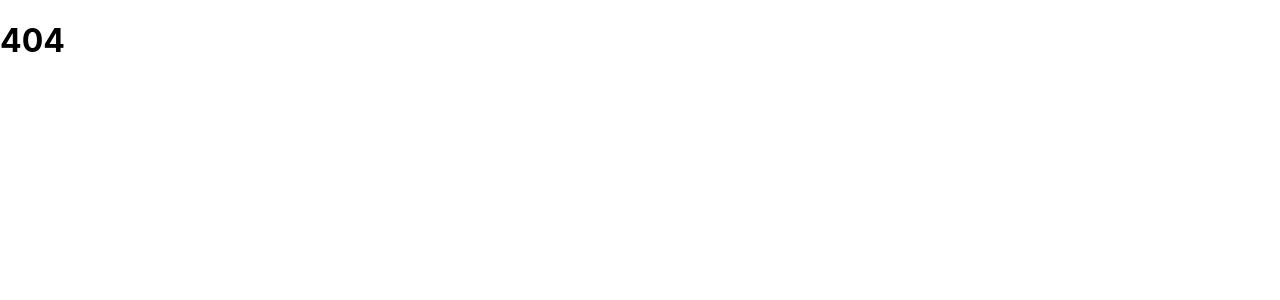
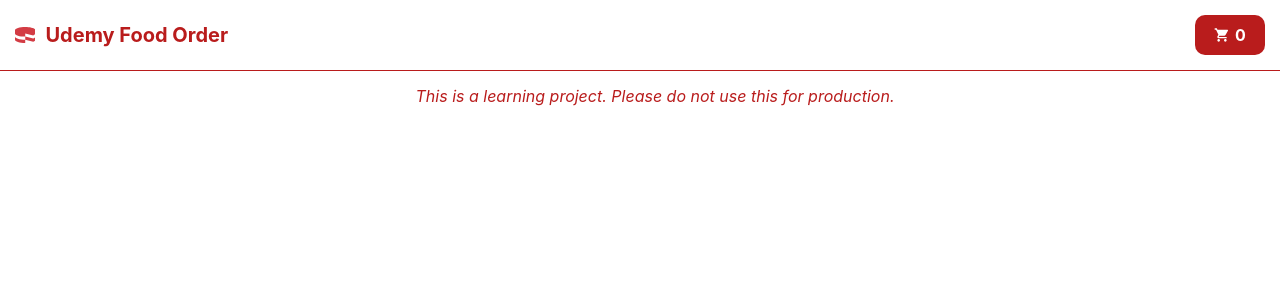
Before and after one commit to ryanfna/redux-udemy, a React (Create React App) app: page /cart in a window 1280 px wide. Shown: the top 300 px of the page. Built offline with nearby package versions, Linux system fonts and the light colour scheme.

Commit message:
ref: :art: - update register features, change some misc

```diff
--- a/src/component/header/index.tsx
+++ b/src/component/header/index.tsx
@@ -1,7 +1,7 @@
 import { useSelector } from 'react-redux'
 import { useNavigate } from 'react-router-dom'
 import styled from 'styled-components'
-import { BrandIcon } from '..'
+import { BrandIcon, ShoppingCart } from '..'
 import globalConfig from '../../config/GlobalConfig'
 
 const HeaderContainer = styled.div`
@@ -36,12 +36,20 @@ const CartIcon = styled.div`
   padding: 10px;
   background-color: #b91c1c;
   color: white;
-  border-radius: 50%;
-  aspect-ratio: 1;
+  display: flex;
+  align-items: center;
+  justify-content: center;
+  border-radius: 10px;
+  min-width: 50px;
+  cursor: pointer;
+
+  & > svg {
+    margin-right: 5px;
+  }
 `
 
 const Header = () => {
-  const counter = useSelector((state: any) => state.counter)
+  const cart = useSelector((state: any) => state.cart)
   const navigate = useNavigate()
   return (
     <HeaderContainer>
@@ -49,8 +57,9 @@ const Header = () => {
         <BrandIcon />
         <BrandTitle>{globalConfig.title}</BrandTitle>
       </Brand>
-      <CartIcon>
-        <div>{counter}</div>
+      <CartIcon onClick={() => navigate('/cart')}>
+        <ShoppingCart />
+        <div>{cart.length}</div>
       </CartIcon>
     </HeaderContainer>
   )
--- a/src/component/index.tsx
+++ b/src/component/index.tsx
@@ -18,4 +18,15 @@ function BrandIcon(props: SVGProps<SVGSVGElement>) {
   )
 }
 
-export { CenterAll, BrandIcon }
+function ShoppingCart(props: SVGProps<SVGSVGElement>) {
+  return (
+    <svg xmlns="http://www.w3.org/2000/svg" width="1em" height="1em" viewBox="0 0 24 24" {...props}>
+      <path
+        fill="currentColor"
+        d="M7 18c-1.1 0-1.99.9-1.99 2S5.9 22 7 22s2-.9 2-2s-.9-2-2-2zM1 2v2h2l3.6 7.59l-1.35 2.45c-.16.28-.25.61-.25.96c0 1.1.9 2 2 2h12v-2H7.42c-.14 0-.25-.11-.25-.25l.03-.12l.9-1.63h7.45c.75 0 1.41-.41 1.75-1.03l3.58-6.49A1.003 1.003 0 0 0 20 4H5.21l-.94-2H1zm16 16c-1.1 0-1.99.9-1.99 2s.89 2 1.99 2s2-.9 2-2s-.9-2-2-2z"></path>
+    </svg>
+  )
+}
+
+export { CenterAll }
+export { BrandIcon, ShoppingCart }
--- /dev/null
+++ b/src/pages/cart/cart.style.tsx
@@ -0,0 +1,51 @@
+import styled from 'styled-components'
+
+export const CartItemContainer = styled.div`
+  display: flex;
+  align-items: center;
+  justify-content: space-between;
+  padding: 15px;
+  border-radius: 10px;
+  border: 1px solid #b91c1c;
+  margin-bottom: 5px;
+  &:last-child {
+    margin-bottom: 0;
+  }
+`
+
+export const CartItemImage = styled.img`
+  height: 100px;
+  aspect-ratio: 3/2;
+  margin: -15px 15px -15px -15px;
+  object-fit: cover;
+  border-radius: 10px;
+`
+
+export const ButtonRemove = styled.button`
+  background-color: #b91c1c;
+  color: white;
+  border: none;
+  border-radius: 5px;
+  padding: 5px 10px;
+  cursor: pointer;
+  font-size: 1rem;
+  font-weight: bold;
+  border: 1px solid #b91c1c;
+  &:hover {
+    background-color: white;
+    color: #b91c1c;
+  }
+`
+
+export const CartListContainer = styled.div`
+  display: block;
+  width: 50%;
+  margin-left: auto;
+  padding: 15px;
+  text-align: center;
+  margin: 0 auto;
+  font-style: italic;
+  color: #b91c1c;
+  font-size: 1rem;
+  font-weight: light;
+`
--- /dev/null
+++ b/src/pages/cart/index.tsx
@@ -0,0 +1,39 @@
+import { RootState } from '@/store'
+import { FC } from 'react'
+import { useDispatch, useSelector } from 'react-redux'
+import { CartItem, removeCard } from '../../store/slices/cart.slice'
+import { ButtonRemove, CartItemContainer, CartItemImage, CartListContainer } from './cart.style'
+
+const CartInline: FC<CartItem> = ({ id, image, name, description, price }) => {
+  const dispatch = useDispatch()
+
+  const handleRemoveFromCart = (_evt: any) => {
+    if (!id) return
+    dispatch(removeCard(id))
+  }
+
+  return (
+    <CartItemContainer>
+      <CartItemImage src={image} />
+      <div>{name}</div>
+      <div>{description}</div>
+      <div>{price}</div>
+      <ButtonRemove onClick={handleRemoveFromCart}>Remove</ButtonRemove>
+    </CartItemContainer>
+  )
+}
+
+const CartPage = () => {
+  const cart = useSelector((state: RootState) => state.cart)
+  return (
+    <>
+      <CartListContainer>
+        {cart.map((item, index) => (
+          <CartInline key={index} {...item} />
+        ))}
+      </CartListContainer>
+    </>
+  )
+}
+
+export default CartPage
--- a/src/pages/feeds/FoodItem.tsx
+++ b/src/pages/feeds/FoodItem.tsx
@@ -3,6 +3,7 @@ import { FC } from 'react'
 import { useDispatch } from 'react-redux'
 import { Link } from 'react-router-dom'
 import styled from 'styled-components'
+import { addCard } from '../../store/slices/cart.slice'
 import { increment } from '../../store/slices/counter.slice'
 
 const FoodContainer = styled.div`
@@ -80,6 +81,7 @@ const FoodItem: FC<FoodDto> = ({ id, name, description, price, image }) => {
 
   const handleAddToCart = (_evt: any) => {
     dispatch(increment())
+    dispatch(addCard({ id, name, description, price, image }))
   }
   return (
     <FoodContainer>
--- a/src/routes.tsx
+++ b/src/routes.tsx
@@ -1,5 +1,6 @@
 import { RouteObject } from 'react-router-dom'
 import App from './App'
+import CartPage from './pages/cart'
 import DetailFood from './pages/detail'
 import Feeds from './pages/feeds'
 
@@ -15,6 +16,10 @@ const routes: RouteObject[] = [
       {
         path: '/food/:foodId',
         element: <DetailFood />
+      },
+      {
+        path: '/cart',
+        element: <CartPage />
       }
     ]
   },
--- a/src/store/index.ts
+++ b/src/store/index.ts
@@ -1,9 +1,15 @@
-import { configureStore } from '@reduxjs/toolkit'
+import { combineReducers, configureStore } from '@reduxjs/toolkit'
+import cartReducer from './slices/cart.slice'
 import counterReducer from './slices/counter.slice'
 
+const rootReducer = combineReducers({
+  counter: counterReducer,
+  cart: cartReducer
+})
+
 const store = configureStore({
-  reducer: {
-    counter: counterReducer
-  }
+  reducer: rootReducer
 })
+
+export type RootState = ReturnType<typeof rootReducer>
 export default store
--- /dev/null
+++ b/src/store/slices/cart.slice.ts
@@ -0,0 +1,21 @@
+import { FoodDto } from '@/types'
+import { PayloadAction, createSlice } from '@reduxjs/toolkit'
+import { generateUUID } from '../../utils/faker'
+
+export type CartItem = Partial<FoodDto>
+
+const cartSlice = createSlice({
+  name: 'cart',
+  initialState: [] as CartItem[],
+  reducers: {
+    addCard: (state, action: PayloadAction<CartItem>) => {
+      state.push({ ...action.payload, id: generateUUID() })
+    },
+    removeCard: (state, action: PayloadAction<string>) => {
+      return state.filter(item => item.id !== action.payload)
+    }
+  }
+})
+
+export const { addCard, removeCard } = cartSlice.actions
+export default cartSlice.reducer
--- a/src/utils/faker.ts
+++ b/src/utils/faker.ts
@@ -74,3 +74,7 @@ export const getFood = async (id: string): Promise<FoodDto> => {
     }, 1000)
   })
 }
+
+export const generateUUID = (): string => {
+  return Math.random().toString(36).substring(2) + Date.now().toString(36)
+}
```
Also changed, not shown: src/store/slices/food.slice.ts (+6 -8 lines).
